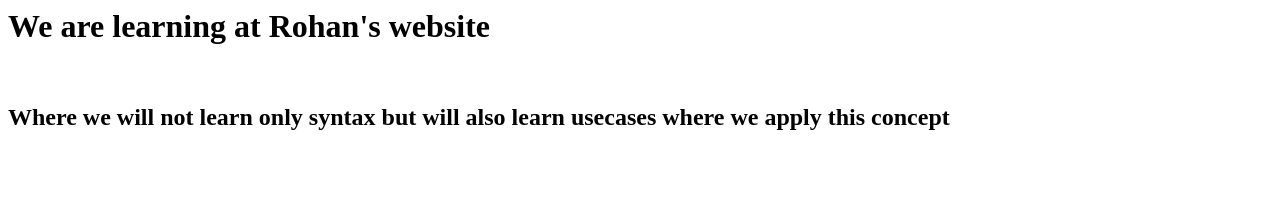
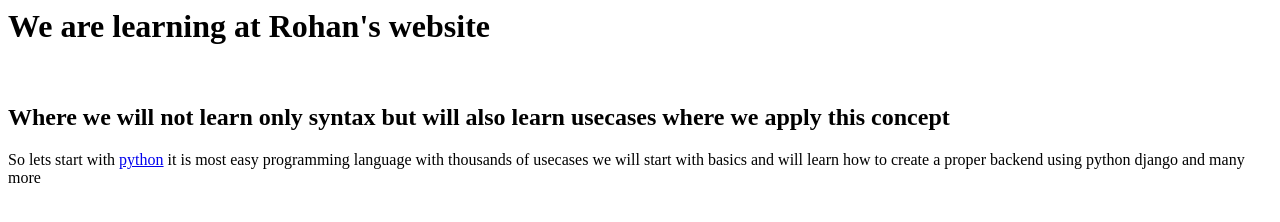
Before and after one commit to Aayushdubey05/first-try, a plain HTML site: page index.html in a window 1280 px wide. Drawn offline with Linux system fonts and the light colour scheme.

Commit message:
Added a link for python code in HTML file

```diff
--- a/index.html
+++ b/index.html
@@ -6,6 +6,8 @@
 		<p><h1> We are learning at Rohan's website </h1><br>
 		<h2> Where we will not learn only syntax but will also learn usecases where we apply this concept
 		</h2></P>
+		<p> So lets start with <a href="/home/aayush/open/first-try/python.py" >python</a> it is most easy programming language with thousands of usecases
+		we will start with basics and will learn how to create a proper backend using python django and many more </p>
 
 	</body>
 </html>
```
